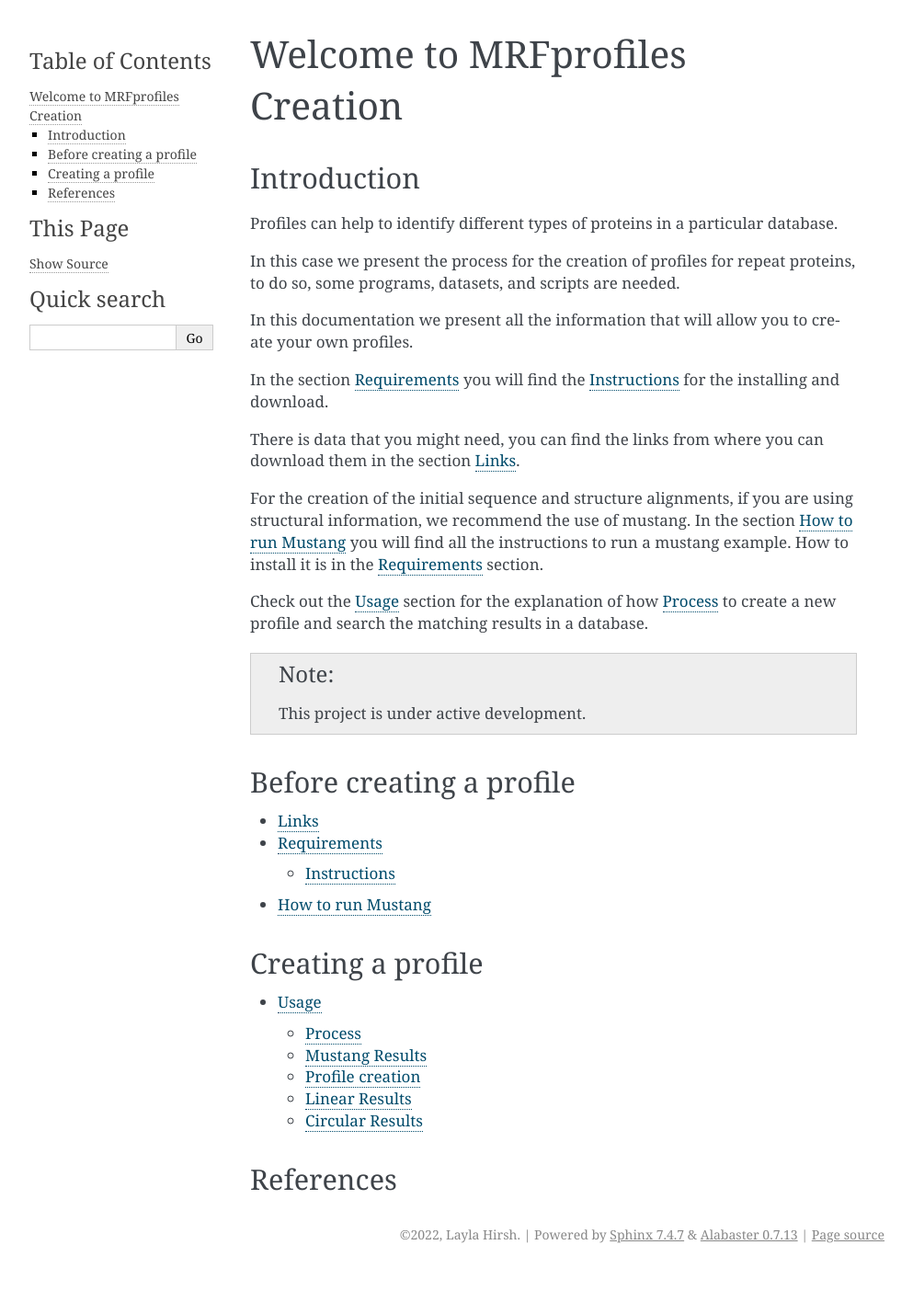
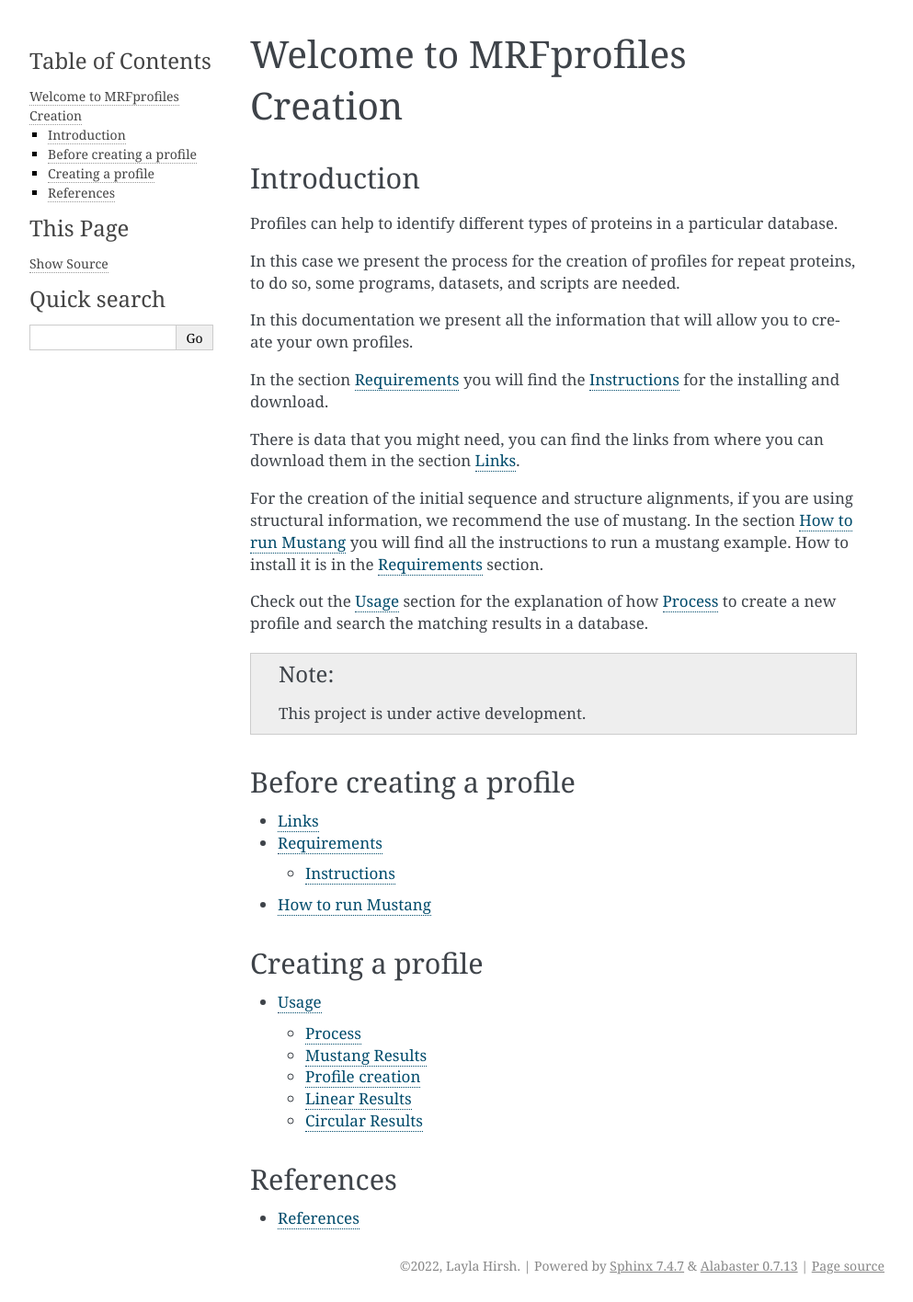
Before and after one commit to DraLaylaHirsh/MRFprofilesCreation, a Sphinx documentation site: the page built from docs/index.rst, in a window 1280 px wide. Shown: the whole page at 92% size, without its empty margins (148-1141 px from the left). Built offline with Sphinx 7.4.7, drawn with Linux system fonts in a browser that asks for light colours; before the commit the page ends 1382 px from its top, so only the background shows below that.

Commit message:
Update index.rst

```diff
--- a/docs/index.rst
+++ b/docs/index.rst
@@ -52,6 +52,10 @@ Creating a profile
 References
 **********
 
+.. toctree::
+
+   references
+
 .. target-notes::
 
 .. _`Sphinx`: http://sphinx.pocoo.org
```
